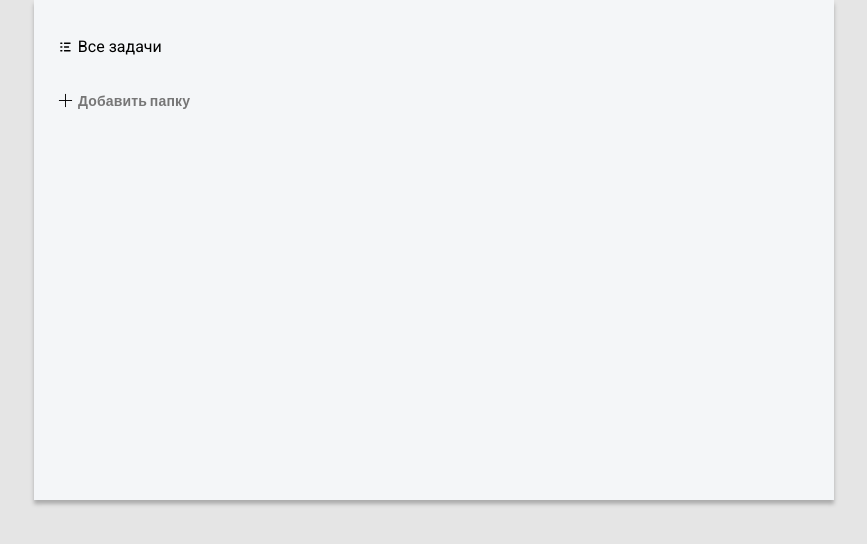
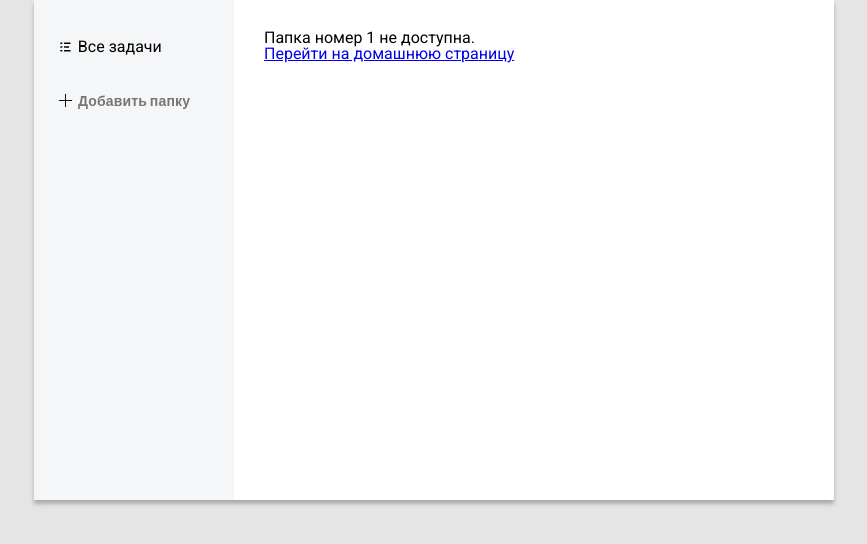
Before and after one commit to windwalk321/todo, a Vue app: page /folder/1 in a window 1280 px wide. Shown: the top 544 px of the page, without its empty margins (206-1073 px from the left). Built offline with nearby package versions, Linux system fonts and the light colour scheme.

Commit message:
notification block to folder layout

```diff
--- a/src/views/Folder.vue
+++ b/src/views/Folder.vue
@@ -1,5 +1,6 @@
 <template>
-  <div class="folder" v-if="folder">
+  <div class="folder">
+    <template v-if="folder">
       <div class="folder__title">
         <input
           v-if="editing"
@@ -35,6 +36,11 @@
           <add-todo />
         </li>
       </ul>
+    </template>
+    <div class="folder__notification" v-else>
+      <h4>Папка номер {{ this.$route.params.id }} не доступна.</h4>
+      <router-link to="/">Перейти на домашнюю страницу</router-link>
+    </div>
   </div>
 </template>
 
@@ -46,16 +52,19 @@ import AddTodo from '../components/AddTodo'
 
 export default {
   name: 'Folder',
+
   components: {
     TodoItem,
     AddTodo
   },
+
   data: function () {
     return {
       beforeEditValue: '',
       editing: false
     }
   },
+
   computed: {
     ...mapState(['folders', 'todos']),
 
@@ -71,14 +80,17 @@ export default {
       return this.todos.filter(item => item.parent === this.id)
     }
   },
+
   methods: {
     ...mapActions([
       'editItem'
     ]),
+
     edit (folder) {
       this.beforeEditValue = folder.title
       this.editing = true
     },
+
     editDone (e) {
       const value = e.target.value.trim()
       const { folder } = this
@@ -93,6 +105,7 @@ export default {
       }
       this.editing = false
     },
+
     editClose (folder) {
       folder.title = this.beforeEditValue
       this.editing = false
```
Lines whose indentation alone changed are shown as unchanged.
